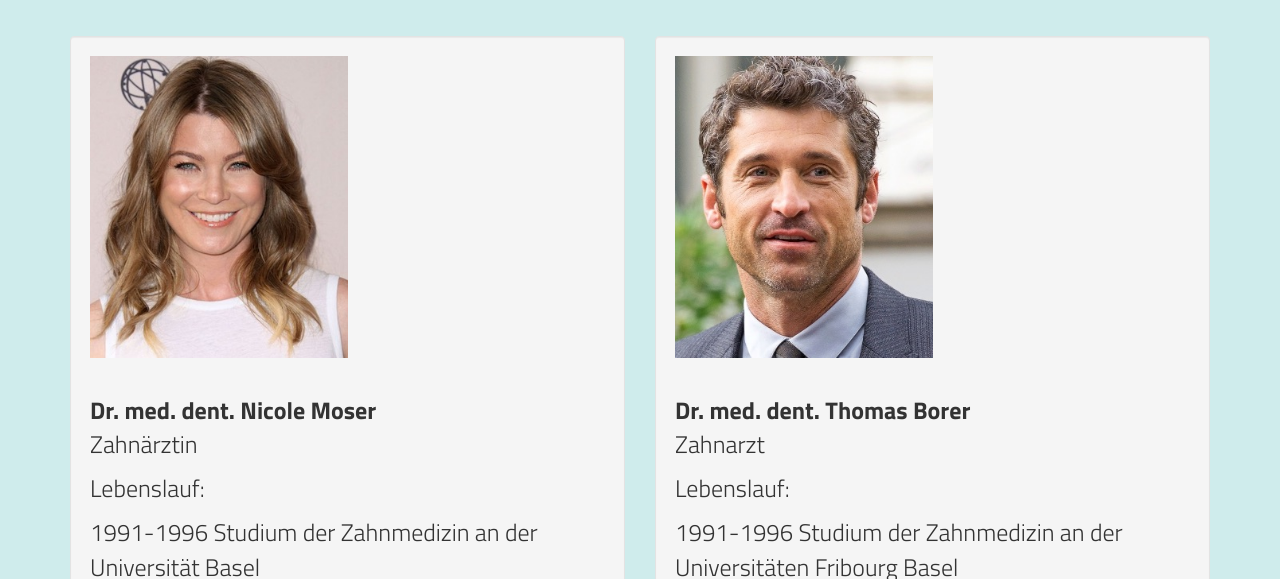
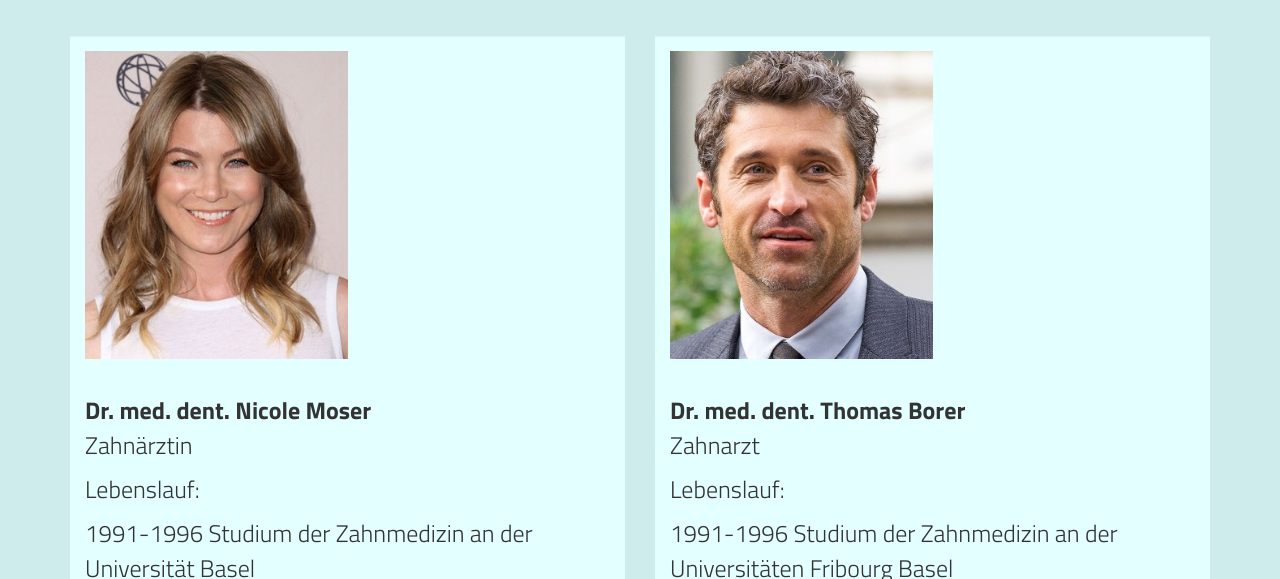
Before and after one commit to praxis-moser-borer/praxis-moser-borer.github.io, a plain HTML site: page team.html in a window 1280 px wide. Shown: the part 221-800 px from the top of the page. Drawn offline with Linux system fonts and the light colour scheme.

Commit message:
Rename class

```diff
--- a/css/style.css
+++ b/css/style.css
@@ -46,7 +46,7 @@ h3 {
 }
 */
 
-.well-sm {
+.well {
     /*background-color: #A7C4C4;*/
     background-color: #E3FFFF;
     border: 0;
```
